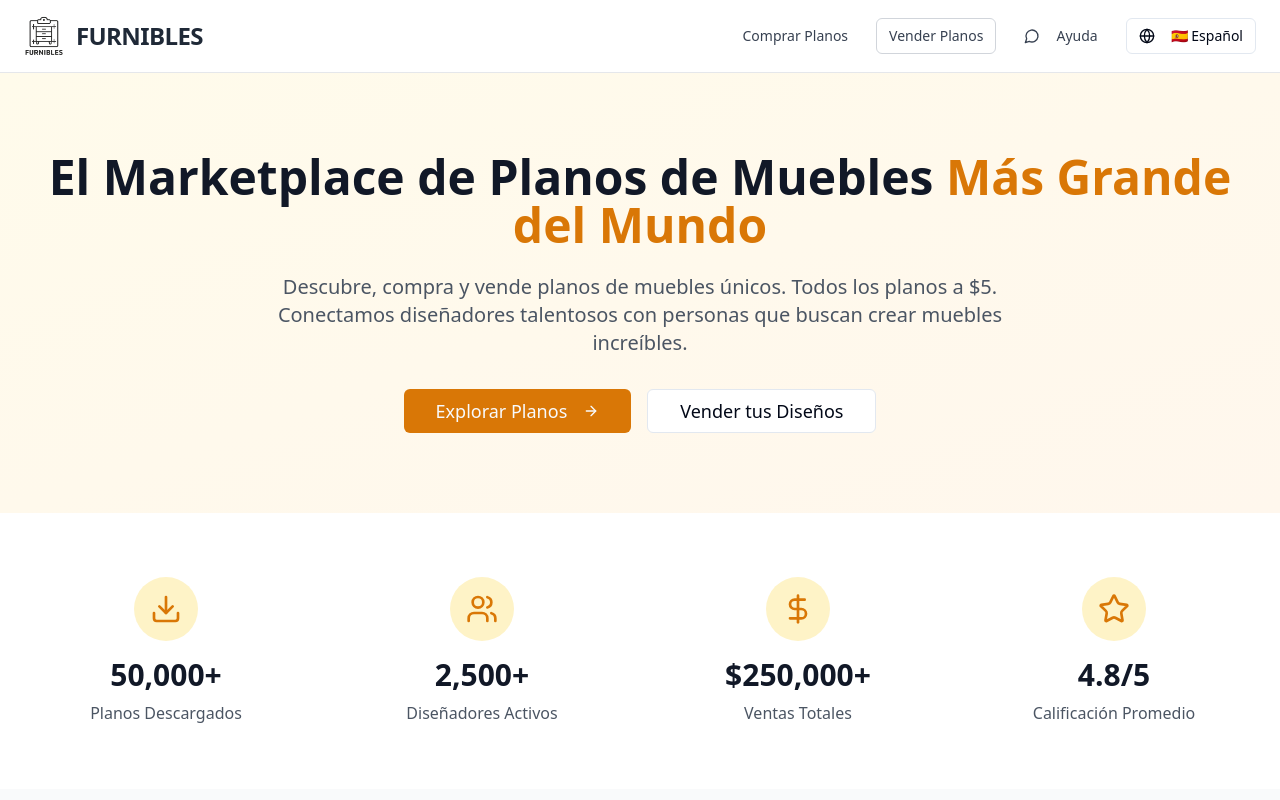
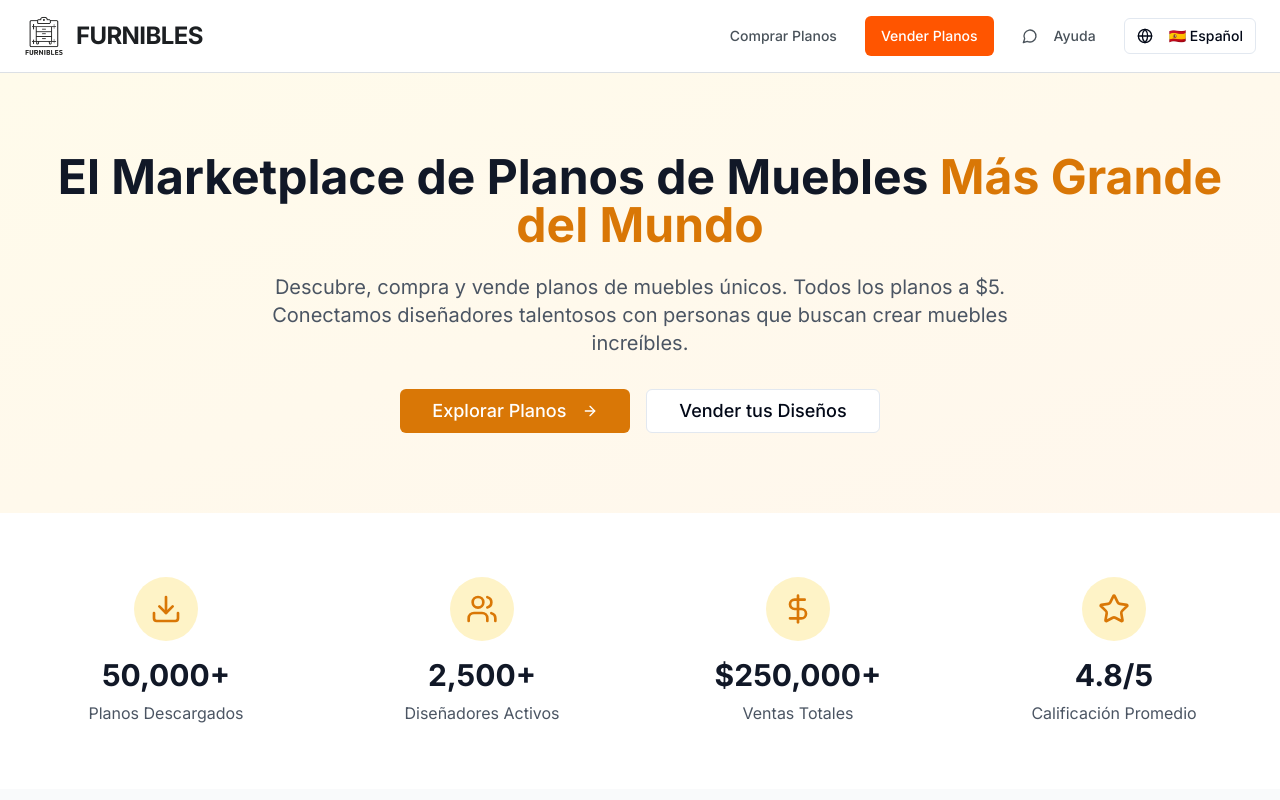
Before and after one commit to damardon/furniblesv2, a React (Vite) app: page / in a window 1280 px wide. Shown: the top 800 px of the page. Built offline with nearby package versions, Linux system fonts and the light colour scheme.

Commit message:
Refactor: Apply Furnibles.com design
Update color palette and typography to match Furnibles.com.

```diff
--- a/src/components/Navbar.tsx
+++ b/src/components/Navbar.tsx
@@ -13,7 +13,7 @@ const Navbar = ({ userType }: NavbarProps) => {
   const { t } = useLanguage();
 
   return (
-    <nav className="bg-white border-b border-gray-200 px-6 py-4 shadow-sm">
+    <nav className="bg-white border-b border-furnibles-gray-200 px-6 py-4 shadow-sm">
       <div className="max-w-7xl mx-auto flex items-center justify-between">
         <Link to="/" className="flex items-center space-x-3">
           <img
@@ -21,19 +21,19 @@ const Navbar = ({ userType }: NavbarProps) => {
             alt="Furnibles Logo"
             className="w-10 h-10"
           />
-          <span className="text-2xl font-bold text-gray-800 tracking-tight">FURNIBLES</span>
+          <span className="text-2xl font-bold text-furnibles-gray-900 tracking-tight">FURNIBLES</span>
         </Link>
 
         <div className="flex items-center space-x-4">
           {userType === 'buyer' && (
             <>
               <Link to="/buyer">
-                <Button variant="ghost" size="sm" className="text-gray-700 hover:text-gray-900 hover:bg-gray-100">
+                <Button variant="ghost" size="sm" className="text-furnibles-gray-700 hover:text-furnibles-gray-900 hover:bg-furnibles-gray-100">
                   <ShoppingCart className="w-4 h-4 mr-2" />
                   {t('nav.marketplace')}
                 </Button>
               </Link>
-              <Button variant="outline" size="sm" className="border-gray-300 text-gray-700 hover:bg-gray-50">
+              <Button variant="outline" size="sm" className="border-furnibles-gray-300 text-furnibles-gray-700 hover:bg-furnibles-gray-50">
                 <User className="w-4 h-4 mr-2" />
                 {t('nav.profile')}
               </Button>
@@ -43,12 +43,12 @@ const Navbar = ({ userType }: NavbarProps) => {
           {userType === 'seller' && (
             <>
               <Link to="/seller">
-                <Button variant="ghost" size="sm" className="text-gray-700 hover:text-gray-900 hover:bg-gray-100">
+                <Button variant="ghost" size="sm" className="text-furnibles-gray-700 hover:text-furnibles-gray-900 hover:bg-furnibles-gray-100">
                   <Settings className="w-4 h-4 mr-2" />
                   {t('nav.dashboard')}
                 </Button>
               </Link>
-              <Button variant="outline" size="sm" className="border-gray-300 text-gray-700 hover:bg-gray-50">
+              <Button variant="outline" size="sm" className="border-furnibles-gray-300 text-furnibles-gray-700 hover:bg-furnibles-gray-50">
                 <User className="w-4 h-4 mr-2" />
                 {t('nav.profile')}
               </Button>
@@ -57,7 +57,7 @@ const Navbar = ({ userType }: NavbarProps) => {
 
           {userType === 'admin' && (
             <Link to="/admin">
-              <Button variant="ghost" size="sm" className="text-gray-700 hover:text-gray-900 hover:bg-gray-100">
+              <Button variant="ghost" size="sm" className="text-furnibles-gray-700 hover:text-furnibles-gray-900 hover:bg-furnibles-gray-100">
                 <Settings className="w-4 h-4 mr-2" />
                 {t('nav.adminPanel')}
               </Button>
@@ -67,12 +67,12 @@ const Navbar = ({ userType }: NavbarProps) => {
           {!userType && (
             <>
               <Link to="/buyer">
-                <Button variant="ghost" size="sm" className="text-gray-700 hover:text-gray-900 hover:bg-gray-100">
+                <Button variant="ghost" size="sm" className="text-furnibles-gray-700 hover:text-furnibles-gray-900 hover:bg-furnibles-gray-100">
                   {t('nav.buyPlans')}
                 </Button>
               </Link>
               <Link to="/seller">
-                <Button variant="outline" size="sm" className="border-gray-300 text-gray-700 hover:bg-gray-50">
+                <Button className="bg-furnibles-orange hover:bg-furnibles-orange-dark text-white">
                   {t('nav.sellPlans')}
                 </Button>
               </Link>
@@ -80,7 +80,7 @@ const Navbar = ({ userType }: NavbarProps) => {
           )}
 
           <Link to="/help">
-            <Button variant="ghost" size="sm" className="text-gray-700 hover:text-gray-900 hover:bg-gray-100">
+            <Button variant="ghost" size="sm" className="text-furnibles-gray-700 hover:text-furnibles-gray-900 hover:bg-furnibles-gray-100">
               <MessageCircle className="w-4 h-4 mr-2" />
               Ayuda
             </Button>
--- a/src/index.css
+++ b/src/index.css
@@ -1,3 +1,5 @@
+
+@import url('https://fonts.googleapis.com/css2?family=Inter:wght@300;400;500;600;700&display=swap');
 @tailwind base;
 @tailwind components;
 @tailwind utilities;
@@ -15,8 +17,8 @@
     --popover: 0 0% 100%;
     --popover-foreground: 222.2 84% 4.9%;
 
-    --primary: 222.2 47.4% 11.2%;
-    --primary-foreground: 210 40% 98%;
+    --primary: 20 100% 50%;
+    --primary-foreground: 0 0% 100%;
 
     --secondary: 210 40% 96.1%;
     --secondary-foreground: 222.2 47.4% 11.2%;
@@ -32,25 +34,33 @@
 
     --border: 214.3 31.8% 91.4%;
     --input: 214.3 31.8% 91.4%;
-    --ring: 222.2 84% 4.9%;
+    --ring: 20 100% 50%;
 
     --radius: 0.5rem;
 
     --sidebar-background: 0 0% 98%;
+    --sidebar-foreground: 240 5.3% 26.1%;
+    --sidebar-primary: 240 5.9% 10%;
+    --sidebar-primary-foreground: 0 0% 98%;
+    --sidebar-accent: 240 4.8% 95.9%;
+    --sidebar-accent-foreground: 240 5.9% 10%;
+    --sidebar-border: 220 13% 91%;
+    --sidebar-ring: 217.2 91.2% 59.8%;
 
-    --sidebar-foreground: 240 5.3% 26.1%;
-
-    --sidebar-primary: 240 5.9% 10%;
-
-    --sidebar-primary-foreground: 0 0% 98%;
-
-    --sidebar-accent: 240 4.8% 95.9%;
-
-    --sidebar-accent-foreground: 240 5.9% 10%;
-
-    --sidebar-border: 220 13% 91%;
-
-    --sidebar-ring: 217.2 91.2% 59.8%;
+    /* Furnibles custom colors */
+    --furnibles-orange: 20 100% 50%;
+    --furnibles-orange-light: 20 100% 60%;
+    --furnibles-orange-dark: 20 100% 40%;
+    --furnibles-gray-50: 210 20% 98%;
+    --furnibles-gray-100: 210 20% 95%;
+    --furnibles-gray-200: 210 16% 88%;
+    --furnibles-gray-300: 210 14% 78%;
+    --furnibles-gray-400: 210 12% 64%;
+    --furnibles-gray-500: 210 10% 52%;
+    --furnibles-gray-600: 210 10% 42%;
+    --furnibles-gray-700: 210 10% 32%;
+    --furnibles-gray-800: 210 10% 22%;
+    --furnibles-gray-900: 210 10% 12%;
   }
 
   .dark {
@@ -63,8 +73,8 @@
     --popover: 222.2 84% 4.9%;
     --popover-foreground: 210 40% 98%;
 
-    --primary: 210 40% 98%;
-    --primary-foreground: 222.2 47.4% 11.2%;
+    --primary: 20 100% 50%;
+    --primary-foreground: 0 0% 100%;
 
     --secondary: 217.2 32.6% 17.5%;
     --secondary-foreground: 210 40% 98%;
@@ -80,7 +90,7 @@
 
     --border: 217.2 32.6% 17.5%;
     --input: 217.2 32.6% 17.5%;
-    --ring: 212.7 26.8% 83.9%;
+    --ring: 20 100% 50%;
     --sidebar-background: 240 5.9% 10%;
     --sidebar-foreground: 240 4.8% 95.9%;
     --sidebar-primary: 224.3 76.3% 48%;
@@ -98,6 +108,109 @@
   }
 
   body {
-    @apply bg-background text-foreground;
+    @apply bg-background text-foreground font-inter;
   }
 }
+
+/* Furnibles custom utility classes */
+@layer utilities {
+  .text-furnibles-orange {
+    color: hsl(var(--furnibles-orange));
+  }
+
+  .bg-furnibles-orange {
+    background-color: hsl(var(--furnibles-orange));
+  }
+
+  .bg-furnibles-orange-light {
+    background-color: hsl(var(--furnibles-orange-light));
+  }
+
+  .hover\:bg-furnibles-orange-dark:hover {
+    background-color: hsl(var(--furnibles-orange-dark));
+  }
+
+  .border-furnibles-orange {
+    border-color: hsl(var(--furnibles-orange));
+  }
+
+  .text-furnibles-gray-50 {
+    color: hsl(var(--furnibles-gray-50));
+  }
+
+  .text-furnibles-gray-100 {
+    color: hsl(var(--furnibles-gray-100));
+  }
+
+  .text-furnibles-gray-200 {
+    color: hsl(var(--furnibles-gray-200));
+  }
+
+  .text-furnibles-gray-300 {
+    color: hsl(var(--furnibles-gray-300));
+  }
+
+  .text-furnibles-gray-400 {
+    color: hsl(var(--furnibles-gray-400));
+  }
+
+  .text-furnibles-gray-500 {
+    color: hsl(var(--furnibles-gray-500));
+  }
+
+  .text-furnibles-gray-600 {
+    color: hsl(var(--furnibles-gray-600));
+  }
+
+  .text-furnibles-gray-700 {
+    color: hsl(var(--furnibles-gray-700));
+  }
+
+  .text-furnibles-gray-800 {
+    color: hsl(var(--furnibles-gray-800));
+  }
+
+  .text-furnibles-gray-900 {
+    color: hsl(var(--furnibles-gray-900));
+  }
+
+  .bg-furnibles-gray-50 {
+    background-color: hsl(var(--furnibles-gray-50));
+  }
+
+  .bg-furnibles-gray-100 {
+    background-color: hsl(var(--furnibles-gray-100));
+  }
+
+  .bg-furnibles-gray-200 {
+    background-color: hsl(var(--furnibles-gray-200));
+  }
+
+  .bg-furnibles-gray-300 {
+    background-color: hsl(var(--furnibles-gray-300));
+  }
+
+  .bg-furnibles-gray-400 {
+    background-color: hsl(var(--furnibles-gray-400));
+  }
+
+  .bg-furnibles-gray-500 {
+    background-color: hsl(var(--furnibles-gray-500));
+  }
+
+  .bg-furnibles-gray-600 {
+    background-color: hsl(var(--furnibles-gray-600));
+  }
+
+  .bg-furnibles-gray-700 {
+    background-color: hsl(var(--furnibles-gray-700));
+  }
+
+  .bg-furnibles-gray-800 {
+    background-color: hsl(var(--furnibles-gray-800));
+  }
+
+  .bg-furnibles-gray-900 {
+    background-color: hsl(var(--furnibles-gray-900));
+  }
+}
--- a/tailwind.config.ts
+++ b/tailwind.config.ts
@@ -1,3 +1,4 @@
+
 import type { Config } from "tailwindcss";
 
 export default {
@@ -61,7 +62,29 @@ export default {
 					'accent-foreground': 'hsl(var(--sidebar-accent-foreground))',
 					border: 'hsl(var(--sidebar-border))',
 					ring: 'hsl(var(--sidebar-ring))'
+				},
+				// Furnibles brand colors
+				'furnibles-orange': {
+					DEFAULT: 'hsl(var(--furnibles-orange))',
+					light: 'hsl(var(--furnibles-orange-light))',
+					dark: 'hsl(var(--furnibles-orange-dark))'
+				},
+				'furnibles-gray': {
+					50: 'hsl(var(--furnibles-gray-50))',
+					100: 'hsl(var(--furnibles-gray-100))',
+					200: 'hsl(var(--furnibles-gray-200))',
+					300: 'hsl(var(--furnibles-gray-300))',
+					400: 'hsl(var(--furnibles-gray-400))',
+					500: 'hsl(var(--furnibles-gray-500))',
+					600: 'hsl(var(--furnibles-gray-600))',
+					700: 'hsl(var(--furnibles-gray-700))',
+					800: 'hsl(var(--furnibles-gray-800))',
+					900: 'hsl(var(--furnibles-gray-900))'
 				}
+			},
+			fontFamily: {
+				inter: ['Inter', 'sans-serif'],
+				sans: ['Inter', 'sans-serif']
 			},
 			borderRadius: {
 				lg: 'var(--radius)',
```
Also changed, not shown: src/components/ProductCard.tsx (+12 -12 lines), src/components/SearchFilters.tsx (+12 -12 lines), src/pages/SellerProfile.tsx (+25 -25 lines).
